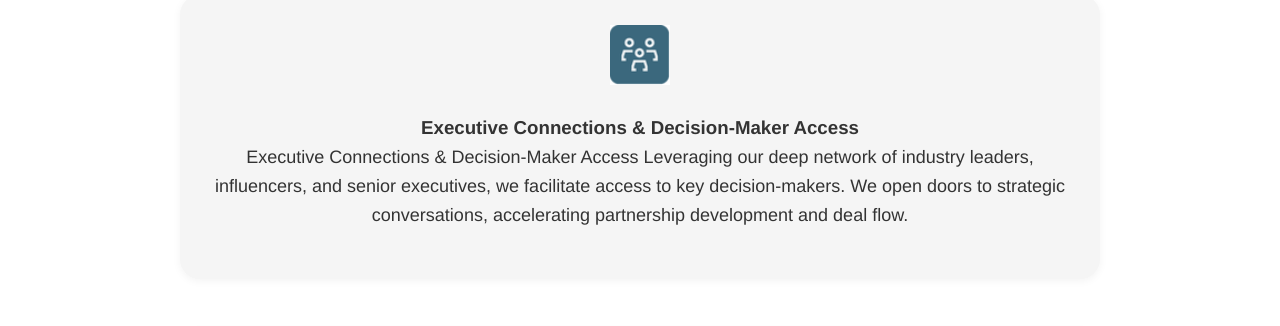
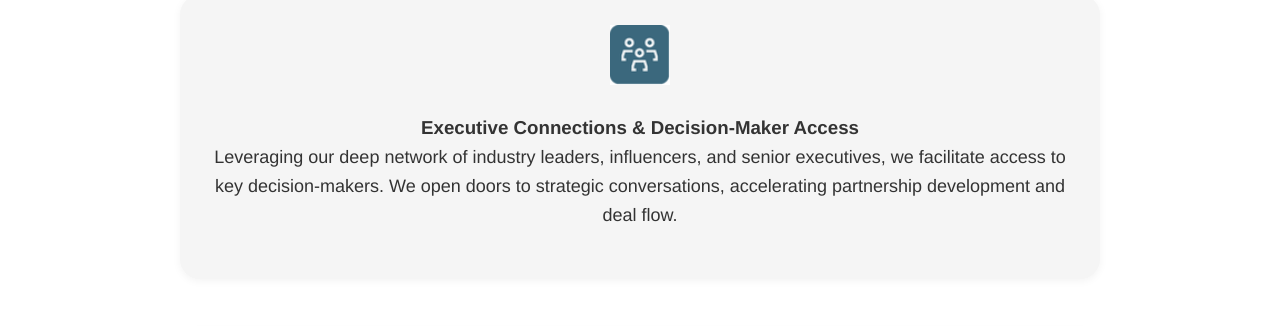
Before and after one commit to Codycode33/mgp-consulting, a plain HTML site: page services.html in a window 1280 px wide. Shown: the part 1212-1538 px from the top of the page. Drawn offline with Linux system fonts and the light colour scheme.

Commit message:
Update services.html

```diff
--- a/services.html
+++ b/services.html
@@ -51,8 +51,7 @@
       <div class="service-card">
         <img src="ConnectingDecisionMakers.png" alt="Connecting to Decision Makers Icon" class="service-icon">
         <h3>Executive Connections & Decision-Maker Access</h3>
-        <p>Executive Connections & Decision-Maker Access
-Leveraging our deep network of industry leaders, influencers, and senior executives, we facilitate access to key decision-makers. We open doors to strategic
+        <p>Leveraging our deep network of industry leaders, influencers, and senior executives, we facilitate access to key decision-makers. We open doors to strategic
           conversations, accelerating partnership development and deal flow.</p>
       </div>
     </div>
```
